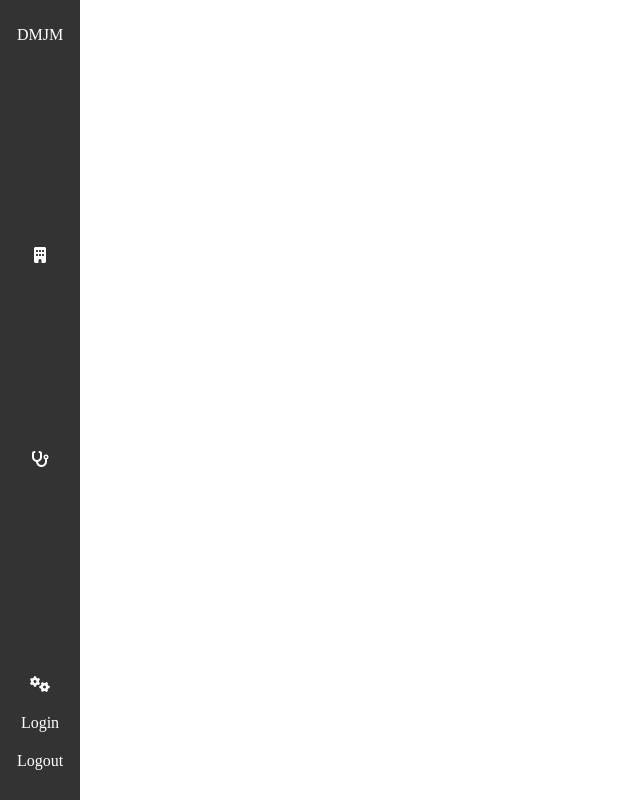
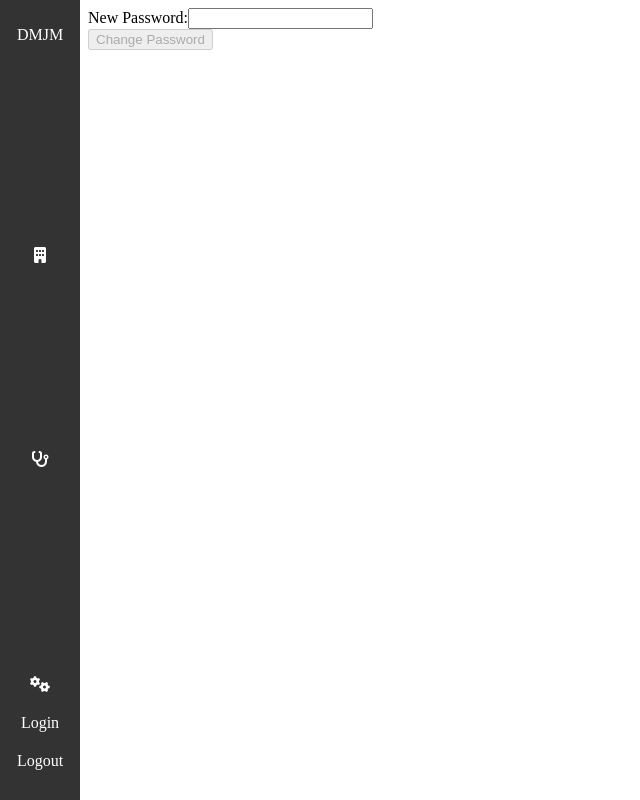
Before and after one commit to DeyoP/ISA-team58-frontend, an Angular app in the folder isa-front/: page /change-password in a window 1280 px wide. Before the commit this address led to /. Shown: the whole page, without its empty margins (0-640 px from the left). Built offline with nearby package versions, Linux system fonts and the light colour scheme.

Commit message:
feat: first time logging in added

```diff
--- a/isa-front/src/app/app-routing.module.ts
+++ b/isa-front/src/app/app-routing.module.ts
@@ -11,6 +11,7 @@ import { CompanyOverviewComponent } from './feature-modules/company/company-over
 import { ViewCompaniesComponent } from './feature-modules/company/view-companies/view-companies.component';
 import { CompanyAdministratorOverviewComponent } from './feature-modules/company-administrator/company-administrator-overview/company-administrator-overview.component';
 import { AdministratorRegistrationComponent } from './feature-modules/system-administrator/administrator-registration/administrator-registration.component';
+import { ChangePasswordComponent } from './feature-modules/account/change-password/change-password.component';
 
 const routes: Routes = [
   { path: 'register', component: RegisterComponent },
@@ -24,7 +25,8 @@ const routes: Routes = [
   { path: 'company/:id', component: CompanyOverviewComponent },
   { path: 'view-companies', component: ViewCompaniesComponent },
   { path: 'companies/:id', component: CompanyOverviewComponent },
-  { path: 'companyAdministrator/:id', component: CompanyAdministratorOverviewComponent}
+  { path: 'companyAdministrator/:id', component: CompanyAdministratorOverviewComponent },
+  { path: 'change-password', component: ChangePasswordComponent },
 ];
 
 @NgModule({
--- a/isa-front/src/app/feature-modules/account/account.module.ts
+++ b/isa-front/src/app/feature-modules/account/account.module.ts
@@ -5,6 +5,7 @@ import { RegisterComponent } from './register/register.component';
 import { ReactiveFormsModule } from '@angular/forms';
 import { ActivationComponent } from './activation/activation.component';
 import { EditUserComponent } from './edit-user/edit-user.component';
+import { ChangePasswordComponent } from './change-password/change-password.component';
 
 
 
@@ -13,7 +14,8 @@ import { EditUserComponent } from './edit-user/edit-user.component';
     LoginComponent,
     RegisterComponent,
     ActivationComponent,
-    EditUserComponent
+    EditUserComponent,
+    ChangePasswordComponent
   ],
   imports: [
     CommonModule,
--- /dev/null
+++ b/isa-front/src/app/feature-modules/account/change-password/change-password.component.html
@@ -0,0 +1,13 @@
+<div>
+    <form [formGroup]="passwordForm" (ngSubmit)="onSubmit()">
+        <div>
+            <label for="newPassword">New Password:</label>
+            <input type="password" id="password" formControlName="password" required>
+            <div *ngIf="passwordForm.get('password')?.invalid && passwordForm.get('password')?.touched">
+                Please enter a valid password.
+            </div>
+        </div>
+
+        <button type="submit" [disabled]="!passwordForm.valid">Change Password</button>
+    </form>
+</div>
--- /dev/null
+++ b/isa-front/src/app/feature-modules/account/change-password/change-password.component.ts
@@ -0,0 +1,50 @@
+import { Component, OnInit } from '@angular/core';
+import { FormBuilder, FormGroup, Validators } from '@angular/forms';
+import { SystemAdministratorService } from '../../system-administrator/system-administrator.service';
+import { AccountService } from '../account.service';
+import { Account } from 'src/app/shared/model/account.model';
+import { SystemAdministrator } from 'src/app/shared/model/system-administrator.module';
+
+@Component({
+  selector: 'app-change-password',
+  templateUrl: './change-password.component.html',
+  styleUrls: ['./change-password.component.css']
+})
+export class ChangePasswordComponent implements OnInit {
+
+  passwordForm: FormGroup;
+  loggedInUser: Account | null = null;
+
+  constructor(private fb: FormBuilder, private service: SystemAdministratorService, private accountService: AccountService) {
+    this.passwordForm = this.fb.group({
+      password: ['', [Validators.required, Validators.minLength(6)]],
+    });
+  }
+
+  ngOnInit(): void {
+    this.accountService.getLoggedInAccount().subscribe({
+      next: (result) => {
+        this.loggedInUser = result;
+        console.log(this.loggedInUser)
+      }
+    });
+  }
+
+  onSubmit() {
+    if (this.passwordForm.valid) {
+      let updatedUser: SystemAdministrator = {
+        id: this.loggedInUser!.id,
+        email: this.loggedInUser!.email,
+        password: this.passwordForm.value.password,
+        isActive: true,
+        isDeleted: false,
+        dtype: 'SystemAdministrator',
+        firstLogin: false,
+      }
+
+      this.service.updateSystemAdministrator(updatedUser).subscribe();
+    } else {
+      console.log('not good');
+    }
+  }
+}
--- a/isa-front/src/app/feature-modules/account/login/login.component.ts
+++ b/isa-front/src/app/feature-modules/account/login/login.component.ts
@@ -4,6 +4,7 @@ import { FormBuilder, FormGroup, Validators } from '@angular/forms';
 import { AccountService } from '../account.service';
 import { Router } from '@angular/router';
 import { Account } from 'src/app/shared/model/account.model';
+import { SystemAdministrator } from 'src/app/shared/model/system-administrator.module';
 
 @Component({
   selector: 'app-login',
@@ -45,8 +46,23 @@ export class LoginComponent implements OnInit {
       this.service.login(email, password).subscribe(
         response => {
           console.log('Login successful:', response);
-          // Handle successful login, e.g., redirect to a new page
-          this.router.navigate(['/']);
+
+          this.service.getLoggedInAccount().subscribe(account => {
+            if (account) {
+              if ('firstLogin' in account) {
+                const registeredUser = account as SystemAdministrator;
+                if (registeredUser.firstLogin) {
+                  this.router.navigate(['/change-password']);
+                } else {
+                  this.router.navigate(['/']);
+                }
+              } else {
+                this.router.navigate(['/']);
+              }
+            } else {
+              this.router.navigate(['/']);
+            }
+          })
         },
         error => {
           console.error('Login failed:', error);
--- a/isa-front/src/app/feature-modules/system-administrator/system-administrator.service.ts
+++ b/isa-front/src/app/feature-modules/system-administrator/system-administrator.service.ts
@@ -20,4 +20,8 @@ export class SystemAdministratorService {
   saveSystemAdministrator(systemAdministrator: SystemAdministrator): Observable<void> {
     return this.http.post<void>('http://localhost:5555/systemAdministrators', systemAdministrator);
   }
+
+  updateSystemAdministrator(systemAdministrator: SystemAdministrator): Observable<void> {
+    return this.http.put<void>('http://localhost:5555/systemAdministrators', systemAdministrator);
+  }
 }
```
Also changed, not shown: isa-front/src/app/feature-modules/account/change-password/change-password.component.css (added), 1 other file (tests, documents, lock files or other folders).
